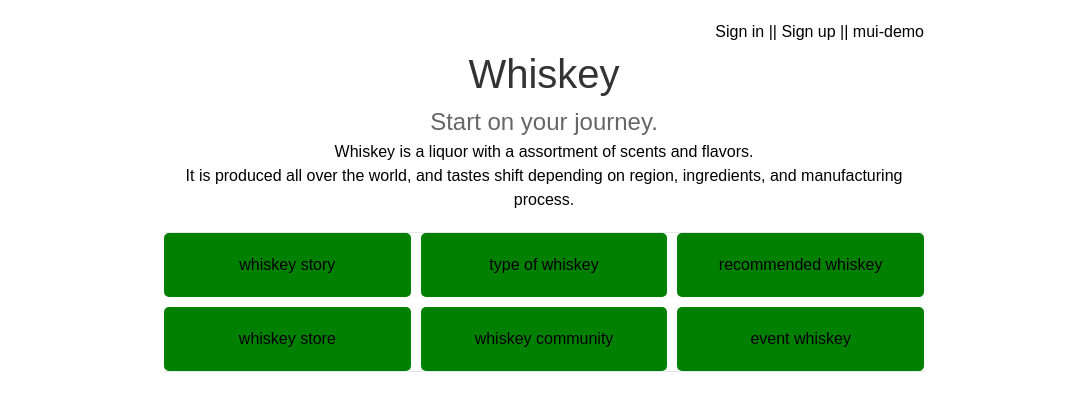
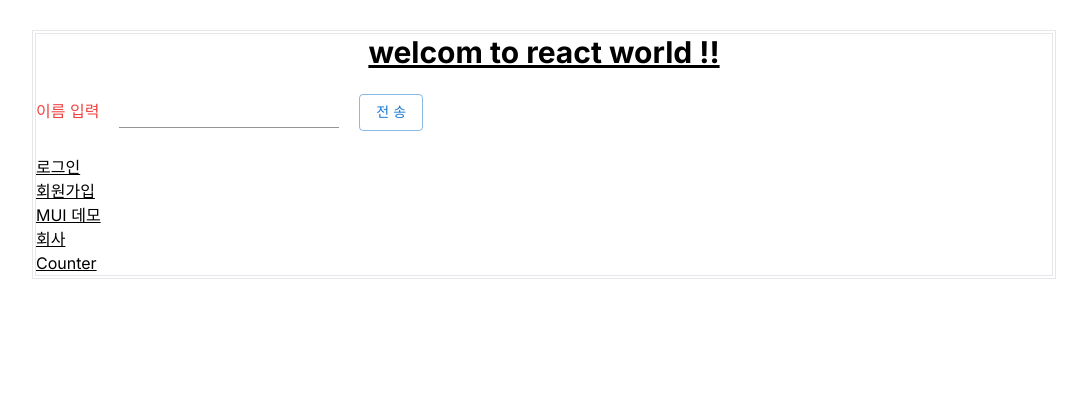
Before and after one commit to Hunvely/personal-project, a Next.js app in the folder nextjs-14/: page / in a window 1280 px wide. Shown: the top 410 px of the page, without its empty margins (96-1183 px from the left). Built offline with nearby package versions, Linux system fonts and the light colour scheme.

Commit message:
refactor - connect to server

```diff
--- a/nextjs-14/app/page.tsx
+++ b/nextjs-14/app/page.tsx
@@ -1,69 +1,49 @@
-"use client";
-import { useState } from "react";
-import axios from "axios";
+'use client'
+
+import { useState } from "react"
+import axios from 'axios';
 import Link from "next/link";
-import styles from "./main.module.css";
-import './globals.css';
-const SERVER = "http://localhost:8080";
+import { Button, Input } from "@mui/material";
+import { PG } from "./atoms/enums/PG";
+import AxiosConfig from "./organisms/configs/axios-config";
 
+const SERVER = 'http://localhost:8080'
 export default function Home() {
-  const [name, setName] = useState("");
+  const [name, setName] = useState('')
+  const handleChange = (e: any) => {
+    setName(e.target.value)
+  }
 
-  return (// html 가운데 정렬
-  <div className='flex justify-center items-center'>
-    <div className={styles.container}>
-      <div style={{ display: "flex", justifyContent: "flex-end" }}>
-        <div>
-          <Link href="/login" className={styles.link}>
-            Sign in |
-          </Link>
-        </div>
-        <div>
-          <Link href="/join" className={styles.link}>
-            | Sign up |
-          </Link>
-        </div>
-        <div>
-        <Link href="/mui-demo" className={styles.link}>
-            | mui-demo
-          </Link>
-        </div>
-      </div>
-      <h1 className={styles.title}>Whiskey</h1>
-      <p className={styles.subtitle}>Start on your journey.</p>
-      <div className={styles.description}>
-        <p>Whiskey is a liquor with a assortment of scents and flavors.</p>
-        <p>
-          It is produced all over the world, and tastes shift depending on
-          region, ingredients, and manufacturing process.
-        </p>
-      </div>
-      <hr></hr>
+  const handleClick = () => {
+    alert('리퀘스트가 가져가는 이름 : ' + name)
+    const url = `${SERVER}/name`
+    const data = { 'name': name }
+    axios.post(url, data, AxiosConfig())
+      .then(res => {
+        alert('alert : ' + JSON.stringify(res.data))
+        console.log('console : ' + JSON.stringify(res.data))
+      }
+      )
 
-      <div className={styles.gridContainer}>
-        <Link href="" passHref>
-          <div className={styles.gridItem}>whiskey story</div>
-        </Link>
-        <Link href="" passHref>
-          <div className={styles.gridItem}>type of whiskey</div>
-        </Link>
-        <Link href="" passHref>
-          <div className={styles.gridItem}>recommended whiskey</div>
-        </Link>
-        <Link href="" passHref>
-          <div className={styles.gridItem}>whiskey store</div>
-        </Link>
-        <Link href="" passHref>
-          <div className={styles.gridItem}>whiskey community</div>
-        </Link>
-        <Link href="" passHref>
-          <div className={styles.gridItem}>event whiskey</div>
-        </Link>
-      </div>
-      <hr></hr>
+  }
 
-      <div className={styles.footer}></div>
-    </div>
-    </div>
-  );
+  return (
+  <div className='margincenter w-4/5 my-[30px] border-double border-4'>
+    <div className="text-3xl font-bold underline text-center">welcom to react world !!</div><br />
+    <span className='text-red-500 mr-5'>이름 입력</span>
+    <Input type="text" onChange={handleChange} className="mr-5" />
+    <Button variant="outlined" onClick={handleClick}>전 송</Button>
+    <br />
+    <br />
+    <Link href={`${PG.USER}/login`} className="underline" >로그인</Link><br />
+    <Link href={`${PG.USER}/join`} className="underline">회원가입</Link><br />
+    <Link href={`${PG.DEMO}/mui-demo`} className="underline">MUI 데모</Link><br />
+    <Link href={`${PG.DEMO}/companies`} className="underline">회사</Link><br />
+    <Link href={`${PG.DEMO}/counter`} className="underline">Counter</Link>
+
+
+  </div>
+  )
+
+
 }
```
